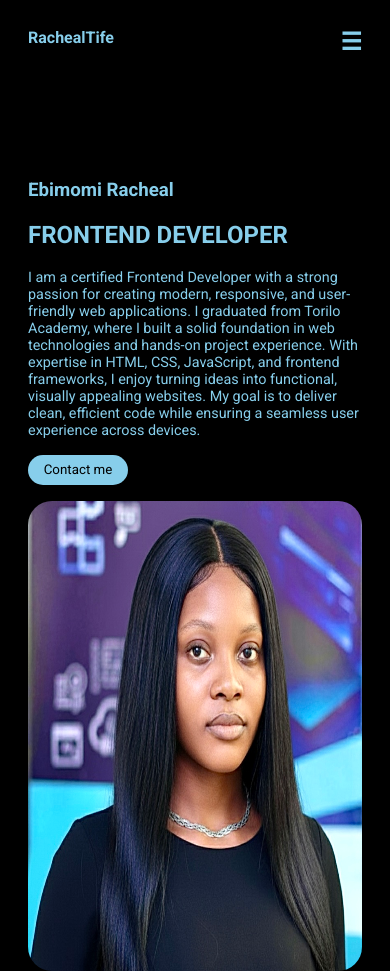
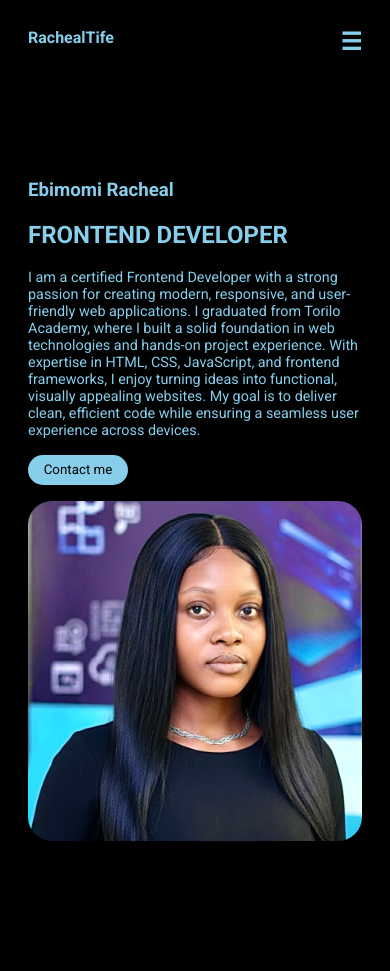
Before and after one commit to Racheal5777/my-portfolio, a plain HTML site: page index.html in a window 390 px wide. After the commit the page ends 869 px from the top, so only its background shows below. Drawn offline with Linux system fonts and the light colour scheme.

Commit message:
my second commit

```diff
--- a/style.css
+++ b/style.css
@@ -305,6 +305,11 @@ option{
     padding: 20px;
 
     }
+    .info img{
+        width: 100%;
+        height: auto;
+    }
+
 
 }
 .info img {
```
